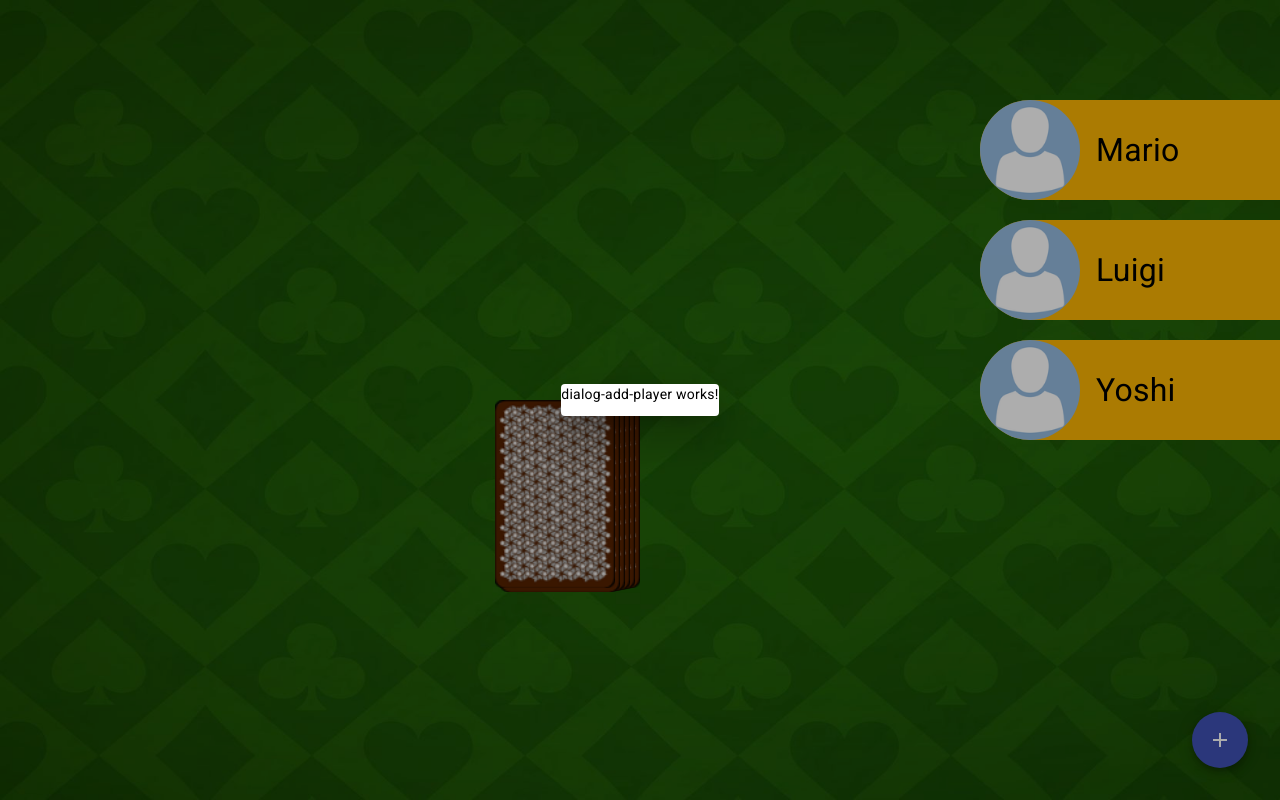
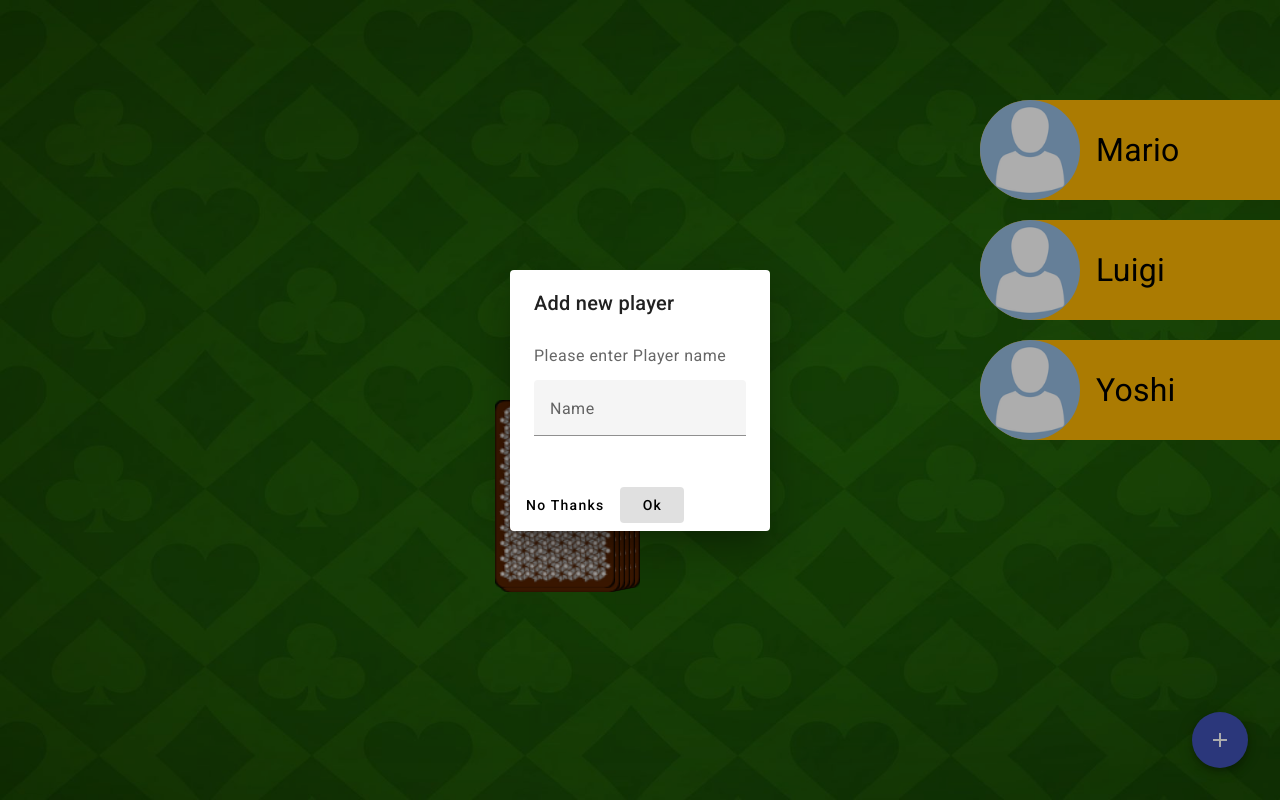
Before and after one commit to felianfilian/13_ring_of_fire_v1, an Angular app: page /game in a window 1280 px wide. Both pictures are taken after a click on the button "add". Built offline with nearby package versions, Linux system fonts and the light colour scheme.

Commit message:
add new players

```diff
--- a/src/app/app.module.ts
+++ b/src/app/app.module.ts
@@ -11,6 +11,9 @@ import { MatIconModule } from '@angular/material/icon';
 import { PlayerComponent } from './player/player.component';
 import { DialogAddPlayerComponent } from './dialog-add-player/dialog-add-player.component';
 import { MatDialogModule } from '@angular/material/dialog';
+import { MatFormFieldModule } from '@angular/material/form-field';
+import { MatInputModule } from '@angular/material/input';
+import { FormsModule } from '@angular/forms';
 
 @NgModule({
   declarations: [
@@ -27,6 +30,9 @@ import { MatDialogModule } from '@angular/material/dialog';
     MatIconModule,
     MatDialogModule,
     BrowserAnimationsModule,
+    MatFormFieldModule,
+    MatInputModule,
+    FormsModule,
   ],
   providers: [],
   bootstrap: [AppComponent],
--- a/src/app/dialog-add-player/dialog-add-player.component.html
+++ b/src/app/dialog-add-player/dialog-add-player.component.html
@@ -1 +1,12 @@
-<p>dialog-add-player works!</p>
+<h1 mat-dialog-title>Add new player</h1>
+<div mat-dialog-content>
+  <p>Please enter Player name</p>
+  <mat-form-field>
+    <mat-label>Name</mat-label>
+    <input matInput [(ngModel)]="name" />
+  </mat-form-field>
+</div>
+<div mat-dialog-actions>
+  <button mat-button (click)="onNoClick()">No Thanks</button>
+  <button mat-button [mat-dialog-close]="name" cdkFocusInitial>Ok</button>
+</div>
--- a/src/app/dialog-add-player/dialog-add-player.component.ts
+++ b/src/app/dialog-add-player/dialog-add-player.component.ts
@@ -3,8 +3,12 @@ import { Component } from '@angular/core';
 @Component({
   selector: 'app-dialog-add-player',
   templateUrl: './dialog-add-player.component.html',
-  styleUrls: ['./dialog-add-player.component.scss']
+  styleUrls: ['./dialog-add-player.component.scss'],
 })
 export class DialogAddPlayerComponent {
+  name: string = '';
 
+  onNoClick() {
+    alert('test');
+  }
 }
--- a/src/app/game/game.component.ts
+++ b/src/app/game/game.component.ts
@@ -38,8 +38,8 @@ export class GameComponent implements OnInit {
   openDialog(): void {
     const dialogRef = this.dialog.open(DialogAddPlayerComponent);
 
-    dialogRef.afterClosed().subscribe((result) => {
-      console.log('The dialog was closed');
+    dialogRef.afterClosed().subscribe((name: string) => {
+      this.game.players.push(name);
     });
   }
 }
```
